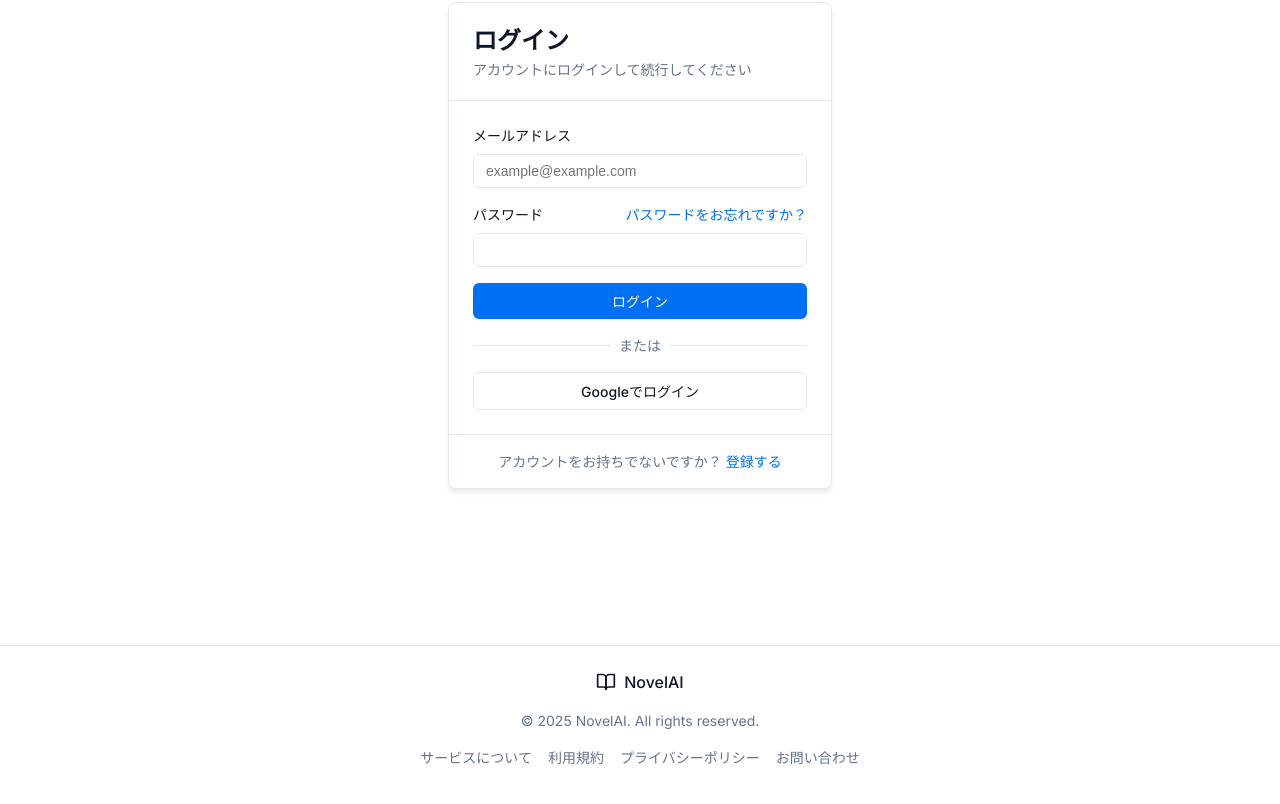
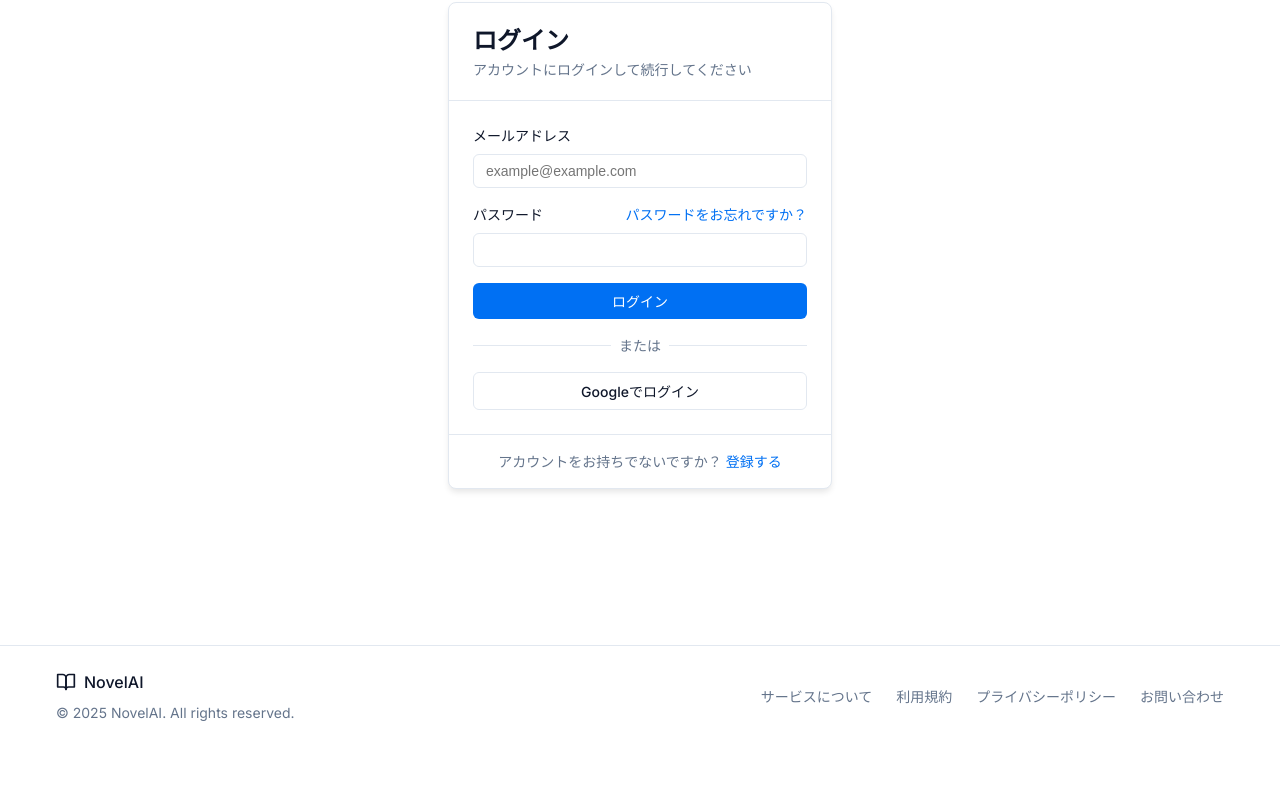
Before and after one commit to U-22-contest/frontend, a Next.js app in the folder dokkai-craft/: page /login in a window 1280 px wide. Shown: the part 244-1048 px from the top of the page. After the commit the page ends 1007 px from the top, so only its background shows below. Built offline with nearby package versions, Linux system fonts and the light colour scheme.

Commit message:
footerの修正完了

```diff
--- /dev/null
+++ b/dokkai-craft/src/components/footer.module.css
@@ -0,0 +1,90 @@
+.footer {
+    border-top: 1px solid var(--border-color);
+    padding: 1.5rem 0 2.5rem;
+}
+
+.container {
+    max-width: 1200px;
+    margin: 0 auto;
+    padding: 0 1rem;
+    display: flex;
+    flex-direction: column;
+    align-items: center;
+    justify-content: space-between;
+    gap: 1rem;
+}
+
+@media (min-width: 768px) {
+    .container {
+        flex-direction: row;
+    }
+}
+
+.logoContainer {
+    display: flex;
+    flex-direction: column;
+    align-items: center;
+    gap: 1rem;
+}
+
+@media (min-width: 768px) {
+    .logoContainer {
+        align-items: flex-start;
+        gap: 0.5rem;
+    }
+}
+
+.logo {
+    display: flex;
+    align-items: center;
+    gap: 0.5rem;
+    text-decoration: none;
+    color: inherit;
+}
+
+.logoText {
+    font-weight: 500;
+}
+
+.copyright {
+    text-align: center;
+    font-size: 0.875rem;
+    color: var(--text-muted);
+}
+
+@media (min-width: 768px) {
+    .copyright {
+        text-align: left;
+    }
+}
+
+.navContainer {
+    display: flex;
+    flex-direction: column;
+    align-items: center;
+    gap: 1rem;
+}
+
+@media (min-width: 768px) {
+    .navContainer {
+        flex-direction: row;
+        gap: 1.5rem;
+    }
+}
+
+.nav {
+    display: flex;
+    gap: 1rem;
+}
+
+@media (min-width: 768px) {
+    .nav {
+        gap: 1.5rem;
+    }
+}
+
+.navLink {
+    font-size: 0.875rem;
+    color: var(--text-muted);
+    text-decoration: none;
+}
--- a/dokkai-craft/src/components/footer.tsx
+++ b/dokkai-craft/src/components/footer.tsx
@@ -1,50 +1,35 @@
 import Link from "next/link"
+import styles from "./footer.module.css"
+
+// メディアクエリ用のスタイル
+const mediaStyles = {
+  "@media (min-width: 768px)": {
+    container: {
+      flexDirection: "row",
+    },
+    logoContainer: {
+      alignItems: "flex-start",
+      gap: "0.5rem",
+    },
+    copyright: {
+      textAlign: "left",
+    },
+    navContainer: {
+      flexDirection: "row",
+      gap: "1.5rem",
+    },
+    nav: {
+      gap: "1.5rem",
+    },
+  },
+}
 
 export default function Footer() {
   return (
-    <footer
-      style={{
-        borderTop: "1px solid var(--border-color)",
-        padding: "1.5rem 0 2.5rem",
-      }}
-    >
-      <div
-        style={{
-          maxWidth: "1200px",
-          margin: "0 auto",
-          padding: "0 1rem",
-          display: "flex",
-          flexDirection: "column",
-          alignItems: "center",
-          justifyContent: "space-between",
-          gap: "1rem",
-          "@media (min-width: 768px)": {
-            flexDirection: "row",
-          },
-        }}
-      >
-        <div
-          style={{
-            display: "flex",
-            flexDirection: "column",
-            alignItems: "center",
-            gap: "1rem",
-            "@media (min-width: 768px)": {
-              alignItems: "flex-start",
-              gap: "0.5rem",
-            },
-          }}
-        >
-          <Link
-            href="/"
-            style={{
-              display: "flex",
-              alignItems: "center",
-              gap: "0.5rem",
-              textDecoration: "none",
-              color: "inherit",
-            }}
-          >
+    <footer className={styles.footer}>
+      <div className={styles.container}>
+        <div className={styles.logoContainer}>
+          <Link href="/" className={styles.logo}>
             <svg
               xmlns="http://www.w3.org/2000/svg"
               width="20"
@@ -59,80 +44,24 @@
               <path d="M2 3h6a4 4 0 0 1 4 4v14a3 3 0 0 0-3-3H2z" />
               <path d="M22 3h-6a4 4 0 0 0-4 4v14a3 3 0 0 1 3-3h7z" />
             </svg>
-            <span style={{ fontWeight: 500 }}>NovelAI</span>
+            <span className={styles.logoText}>NovelAI</span>
           </Link>
-          <p
-            style={{
-              textAlign: "center",
-              fontSize: "0.875rem",
-              color: "var(--text-muted)",
-              "@media (min-width: 768px)": {
-                textAlign: "left",
-              },
-            }}
-          >
+          <p className={styles.copyright}>
             &copy; {new Date().getFullYear()} NovelAI. All rights reserved.
           </p>
         </div>
-        <div
-          style={{
-            display: "flex",
-            flexDirection: "column",
-            alignItems: "center",
-            gap: "1rem",
-            "@media (min-width: 768px)": {
-              flexDirection: "row",
-              gap: "1.5rem",
-            },
-          }}
-        >
-          <nav
-            style={{
-              display: "flex",
-              gap: "1rem",
-              "@media (min-width: 768px)": {
-                gap: "1.5rem",
-              },
-            }}
-          >
-            <Link
-              href="/about"
-              style={{
-                fontSize: "0.875rem",
-                color: "var(--text-muted)",
-                textDecoration: "none",
-              }}
-            >
+        <div className={styles.navContainer}>
+          <nav className={styles.nav}>
+            <Link href="/about" className={styles.navLink}>
               サービスについて
             </Link>
-            <Link
-              href="/terms"
-              style={{
-                fontSize: "0.875rem",
-                color: "var(--text-muted)",
-                textDecoration: "none",
-              }}
-            >
+            <Link href="/terms" className={styles.navLink}>
               利用規約
             </Link>
-            <Link
-              href="/privacy"
-              style={{
-                fontSize: "0.875rem",
-                color: "var(--text-muted)",
-                textDecoration: "none",
-              }}
-            >
+            <Link href="/privacy" className={styles.navLink}>
               プライバシーポリシー
             </Link>
-            <Link
-              href="/contact"
-              style={{
-                fontSize: "0.875rem",
-                color: "var(--text-muted)",
-                textDecoration: "none",
-              }}
-            >
+            <Link href="/contact" className={styles.navLink}>
               お問い合わせ
             </Link>
           </nav>
```
